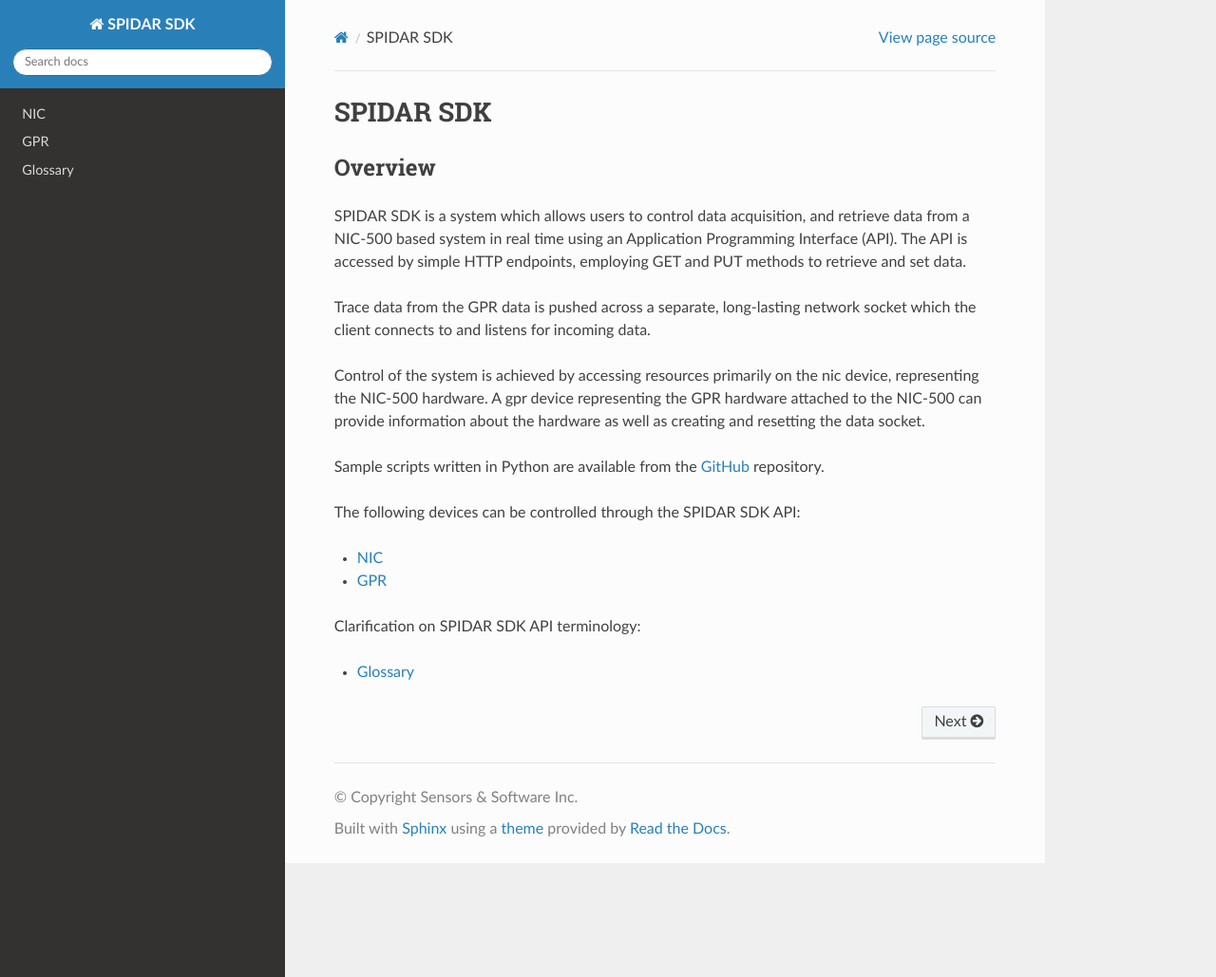
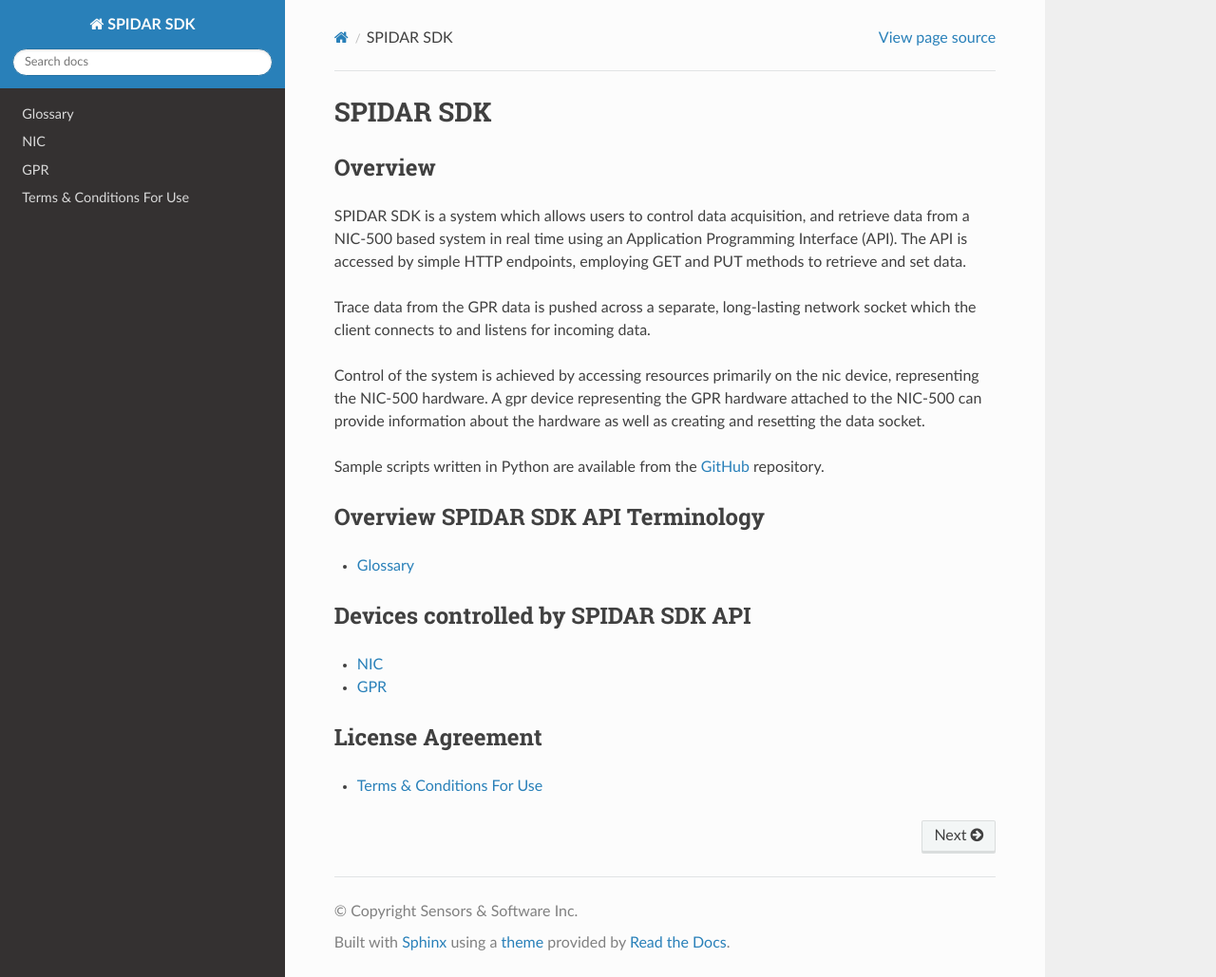
Before and after one commit to SensoftInc/spidar-sdk, a Sphinx documentation site: the page built from docs/index.rst, in a window 1280 px wide and 1029 px high. Shown: the whole window at 95% size. Built offline with Sphinx 7.4.7 and the Read the Docs theme 2.0.0, drawn with Linux system fonts in a browser that asks for light colours.

Commit message:
SOFTW-523: Add T&C page and reference to the overview page. Fix the headings in the overview page to fix the PDF table of contents

```diff
--- a/docs/index.rst
+++ b/docs/index.rst
@@ -21,7 +21,18 @@ Sample scripts written in Python are available from the `GitHub`_ repository.
 
 .. _Github: https://github.com/sensoftinc/spidar-sdk
 
-The following devices can be controlled through the SPIDAR SDK API:
+************************************
+Overview SPIDAR SDK API Terminology
+************************************
+
+.. toctree::
+   :maxdepth: 1
+
+   glossary
+
+*************************************
+Devices controlled by SPIDAR SDK API
+*************************************
 
 .. toctree::
    :maxdepth: 1
@@ -29,9 +40,11 @@ The following devices can be controlled through the SPIDAR SDK API:
    nic
    gpr
 
-Clarification on SPIDAR SDK API terminology:
+*****************
+License Agreement
+*****************
 
 .. toctree::
    :maxdepth: 1
 
-   glossary
+   terms_and_conditions
```
Also changed, not shown: docs/terms_and_conditions.rst (added, +16 -0 lines).
